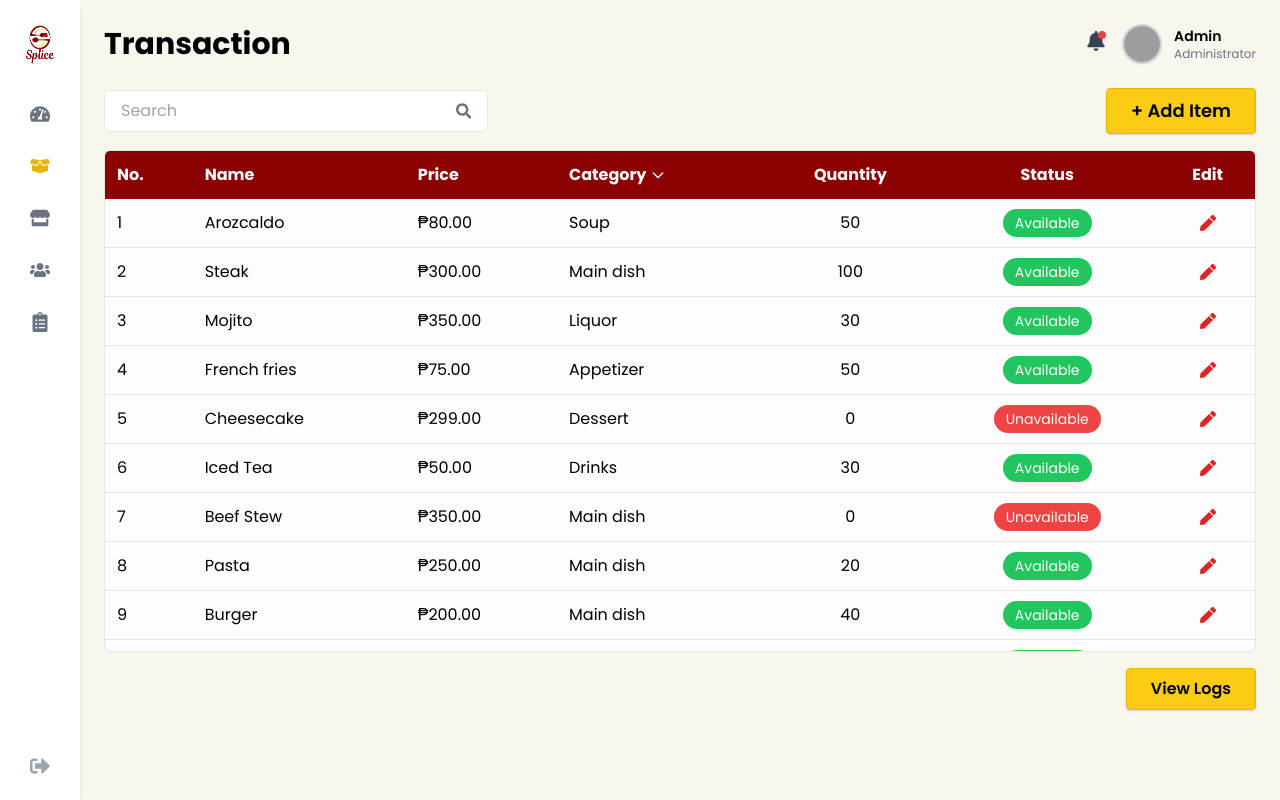
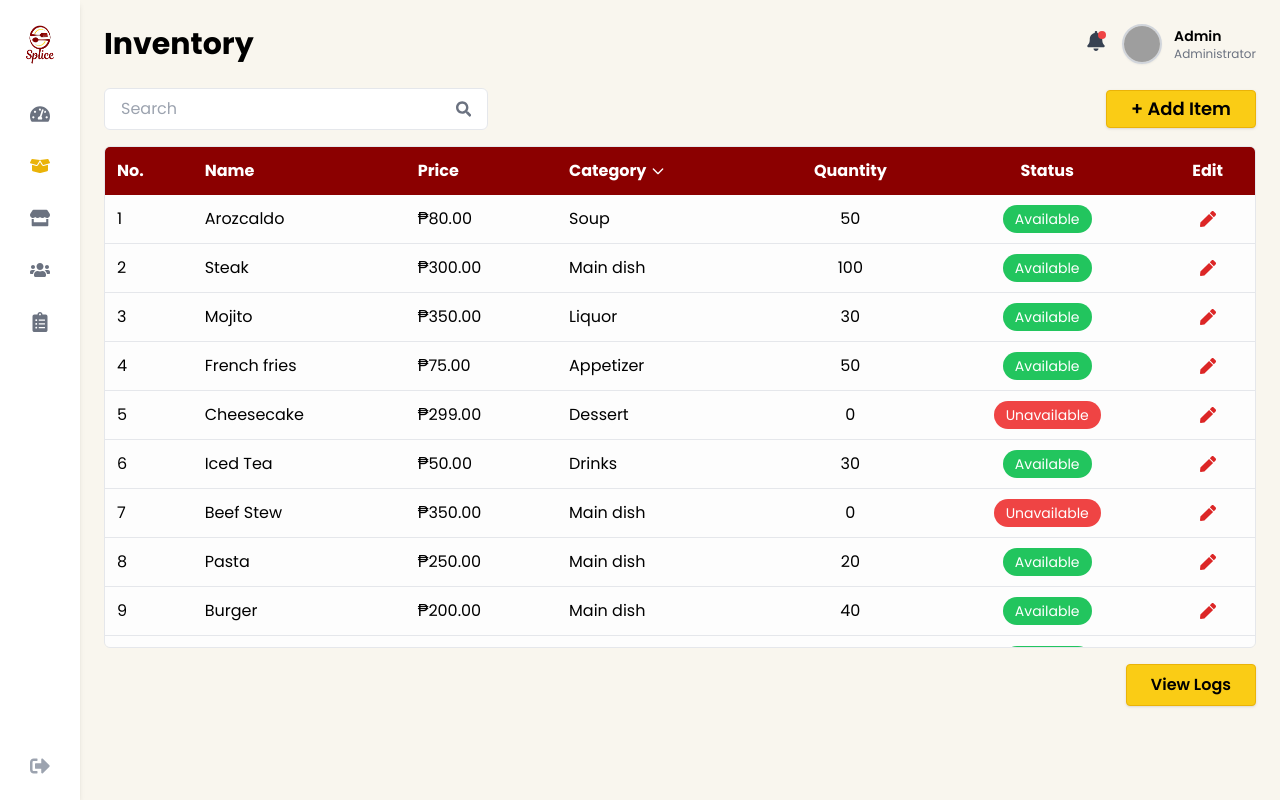
Before and after one commit to roshannlntcs/Food-and-Beverage-System, a React (Create React App) app in the folder frontend/: page /admin/inventory in a window 1280 px wide. Built offline with nearby package versions, Linux system fonts and the light colour scheme; grey boxes are pictures that could not be loaded.

Commit message:
Changed title form transactions to inventory

```diff
--- a/frontend/src/pages/pos/Inventory.js
+++ b/frontend/src/pages/pos/Inventory.js
@@ -132,12 +132,12 @@ export default function Inventory() {
 
 
   return (
-    <div className="flex min-h-screen bg-[#f9f6ee]">
+    <div className="flex min-h-screen bg-[#f9f6ee] overflow-hidden">
       <Sidebar />
       <div className="ml-20 p-6 w-full">
         {/* Header */}
         <div className="flex justify-between items-center mb-6">
-          <h1 className="text-3xl font-bold">Transaction</h1>
+          <h1 className="text-3xl font-bold">Inventory </h1>
           <AdminInfo />
         </div>
 
@@ -164,7 +164,7 @@ export default function Inventory() {
     setNewItem({ name: '', price: '', category: '', quantity: '', status: 'Available' }); // Reset form
     setShowAddModal(true);
   }}
-  className="bg-yellow-400 hover:bg-yellow-500 text-black px-6 py-2 rounded shadow text-lg font-semibold border border-yellow-500"
+  className="bg-yellow-400 hover:bg-yellow-500 text-black px-6 py-1 rounded shadow text-lg font-semibold border border-yellow-500"
 >
   + Add Item
 </button>
```
